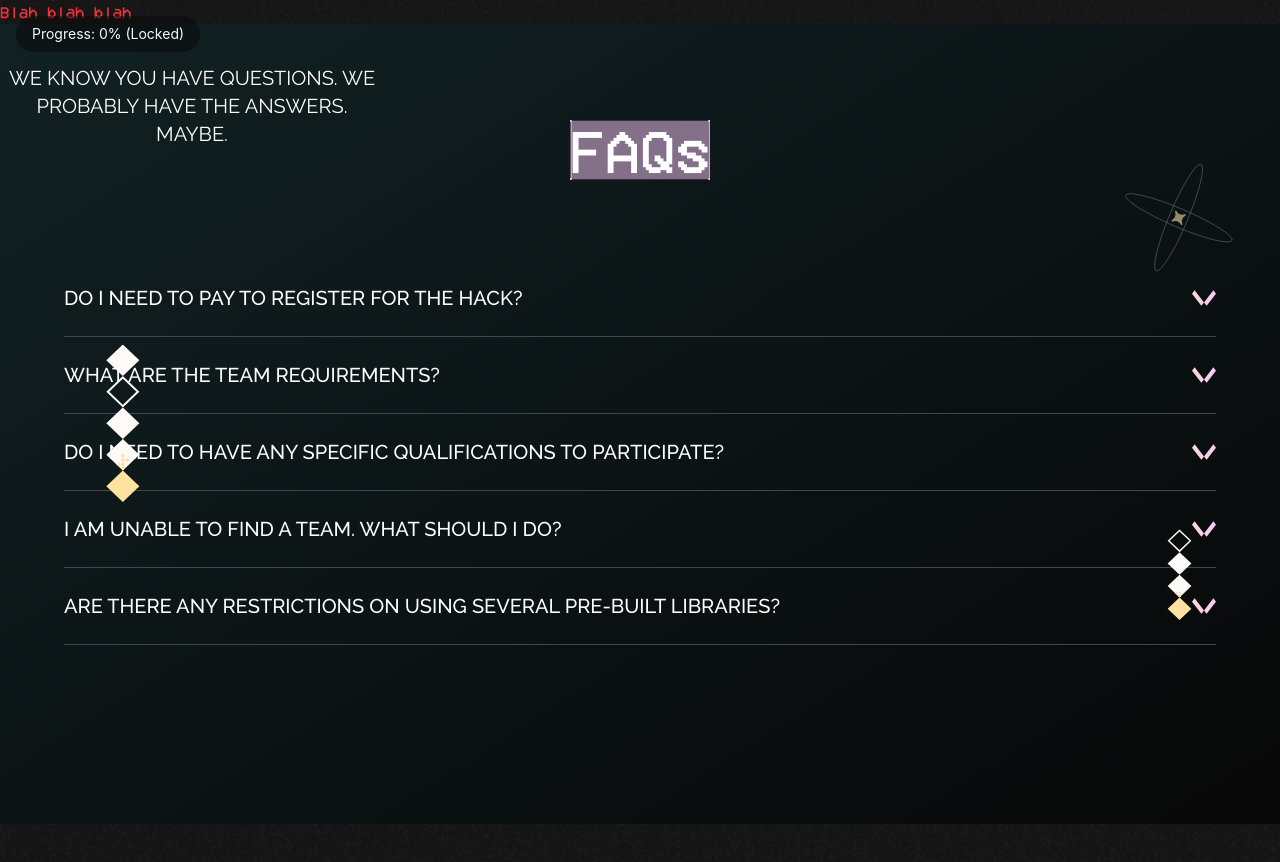
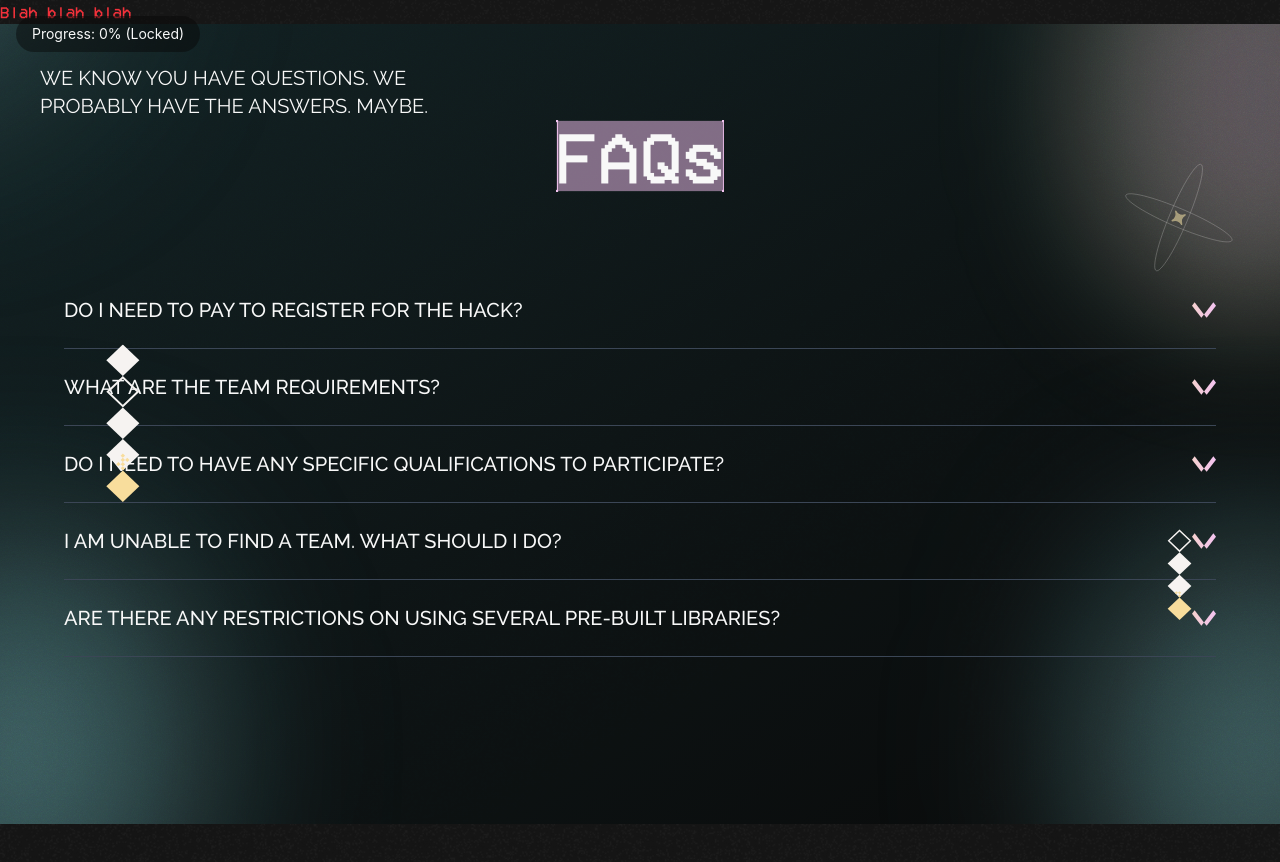
Before and after one commit to GDGVIT/WomenTechies25, a React (Vite) app in the folder web-app/: page / in a window 1280 px wide. Shown: the top 862 px of the page. Built offline with nearby package versions, Linux system fonts and the light colour scheme.

Commit message:
feat: faq complete

```diff
--- a/web-app/components/FaqSection.tsx
+++ b/web-app/components/FaqSection.tsx
@@ -40,7 +40,7 @@ const FaqSection: React.FC = () => {
 
   return (
     <div
-      className="relative min-h-screen bg-black text-white px-8 py-24 overflow-hidden"
+      className="relative min-h-screen bg-background text-white px-8 py-24 overflow-hidden"
       ref={faqRef}
       style={{
         background: "linear-gradient(to bottom right, #0a1a1c, #000000)",
@@ -72,15 +72,13 @@ const FaqSection: React.FC = () => {
 
       <div className="max-w-6xl mx-auto">
         <div className="flex flex-col items-center text-center mb-20">
-          <div className="text-white text-lg lg:text-xl absolute left-0 top-10 leading-tight max-w-[90vw] md:max-w-[30vw] font-Raleway break-words">
-            <span className="text-lg lg:text-xl font-Raleway">
-              WE KNOW YOU HAVE QUESTIONS. WE PROBABLY HAVE THE ANSWERS. MAYBE.
+        <span className=" absolute top-10 left-10 text-[12px] md:text-lg lg:text-xl font-Raleway text-left w-full max-w-[300px]  lg:max-w-[400px]">
+  WE KNOW YOU HAVE QUESTIONS. WE PROBABLY HAVE THE ANSWERS. MAYBE.
+</span>
 
-              </span>
-          </div>
 
           <div className="relative w-full flex justify-center">
-            <h1 className="text-3xl md:text-4xl xl:text-6xl font-bold font-heading">
+            <h1 className="text-5xl  xl:text-7xl font-bold font-heading">
               <HighlightText text="FAQs" />
             </h1>
           </div>
```
